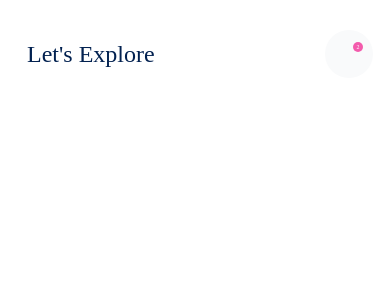
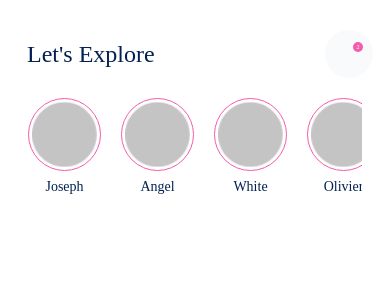
Before and after one commit to mcgigglepop/reactnative-social-media, a React Native app in the folder SocialMedia/: screen / in a window 390 px wide. Shown: the top 300 px of the page. Built offline with nearby package versions, Linux system fonts and the light colour scheme; some icons are missing.

Commit message:
added new user story component. introduced style. rendered with horizontal flatlist"

```diff
--- a/SocialMedia/App.js
+++ b/SocialMedia/App.js
@@ -1,17 +1,65 @@
 import React from 'react';
-import {SafeAreaView, TouchableOpacity, View, Text} from 'react-native';
+import {
+  SafeAreaView,
+  TouchableOpacity,
+  View,
+  Text,
+  FlatList,
+} from 'react-native';
 import Title from './components/Title/Title';
 import {FontAwesomeIcon} from '@fortawesome/react-native-fontawesome';
 import {faEnvelope} from '@fortawesome/free-regular-svg-icons';
+import UserStory from './components/UserStory/UserStory';
 import globalStyle from './assets/styles/globalStyle';
 
 const App = () => {
   const userStories = [
     {
       firstName: 'Joseph',
-      id: 1
-    }
-  ]
+      id: 1,
+      profileImage: require('./assets/images/default_profile.png'),
+    },
+    {
+      firstName: 'Angel',
+      id: 2,
+      profileImage: require('./assets/images/default_profile.png'),
+    },
+    {
+      firstName: 'White',
+      id: 3,
+      profileImage: require('./assets/images/default_profile.png'),
+    },
+    {
+      firstName: 'Olivier',
+      id: 4,
+      profileImage: require('./assets/images/default_profile.png'),
+    },
+    {
+      firstName: 'Nada',
+      id: 5,
+      profileImage: require('./assets/images/default_profile.png'),
+    },
+    {
+      firstName: 'Nicholas',
+      id: 6,
+      profileImage: require('./assets/images/default_profile.png'),
+    },
+    {
+      firstName: 'Rio',
+      id: 7,
+      profileImage: require('./assets/images/default_profile.png'),
+    },
+    {
+      firstName: 'Hank',
+      id: 8,
+      profileImage: require('./assets/images/default_profile.png'),
+    },
+    {
+      firstName: 'Cristobal',
+      id: 9,
+      profileImage: require('./assets/images/default_profile.png'),
+    },
+  ];
   return (
     <SafeAreaView>
       <View style={globalStyle.header}>
@@ -23,6 +71,19 @@ const App = () => {
           </View>
         </TouchableOpacity>
       </View>
+      <View style={globalStyle.userStoryContainer}>
+        <FlatList
+          showsHorizontalScrollIndicator={false}
+          horizontal={true}
+          data={userStories}
+          renderItem={({item}) => (
+            <UserStory
+              firstName={item.firstName}
+              profileImage={item.profileImage}
+            />
+          )}
+        />
+      </View>
     </SafeAreaView>
   );
 };
--- a/SocialMedia/assets/styles/globalStyle.js
+++ b/SocialMedia/assets/styles/globalStyle.js
@@ -32,6 +32,10 @@ const globalStyle = StyleSheet.create({
     fontSize: 6,
     fontFamily: getFontFamily('Inter', '600'),
   },
+  userStoryContainer: {
+    marginTop: 20,
+    marginHorizontal: 28,
+  },
 });
 
 export default globalStyle;
--- /dev/null
+++ b/SocialMedia/components/UserStory/UserStory.js
@@ -0,0 +1,22 @@
+import React from 'react';
+import {View, Image, Text} from 'react-native';
+import PropTypes from 'prop-types';
+import style from './style';
+
+const UserStory = props => {
+  return (
+    <View style={style.storyContainer}>
+      <View style={style.userImageContainer}>
+        <Image source={props.profileImage} style={style.image} />
+      </View>
+      <Text style={style.firstName}>{props.firstName}</Text>
+    </View>
+  );
+};
+
+UserStory.PropTypes = {
+  firstName: PropTypes.string.isRequired,
+  profileImage: PropTypes.object.isRequired,
+};
+
+export default UserStory;
--- /dev/null
+++ b/SocialMedia/components/UserStory/style.js
@@ -0,0 +1,27 @@
+import {StyleSheet} from 'react-native';
+import {getFontFamily} from '../../assets/fonts/helper';
+
+const style = StyleSheet.create({
+  storyContainer: {
+    marginRight: 20,
+  },
+  firstName: {
+    fontFamily: getFontFamily('Inter', '500'),
+    fontSize: 14,
+    color: '#022150',
+    marginTop: 8,
+    textAlign: 'center',
+  },
+  userImageContainer: {
+    borderColor: '#F35BAC',
+    borderWidth: 1,
+    padding: 3,
+    borderRadius: 65,
+  },
+  image: {
+    width: 65,
+    height: 65,
+  },
+});
+
+export default style;
```
Also changed, not shown: SocialMedia/assets/images/empty.txt (deleted).
